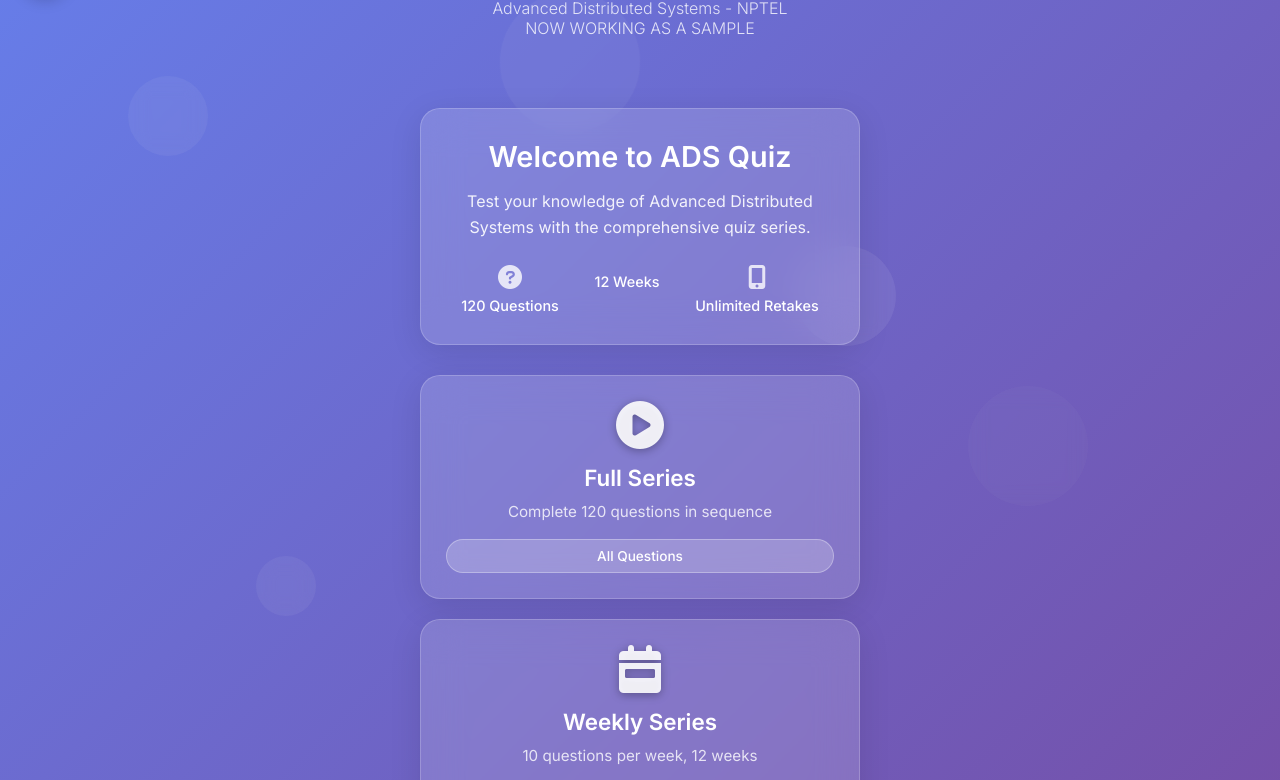
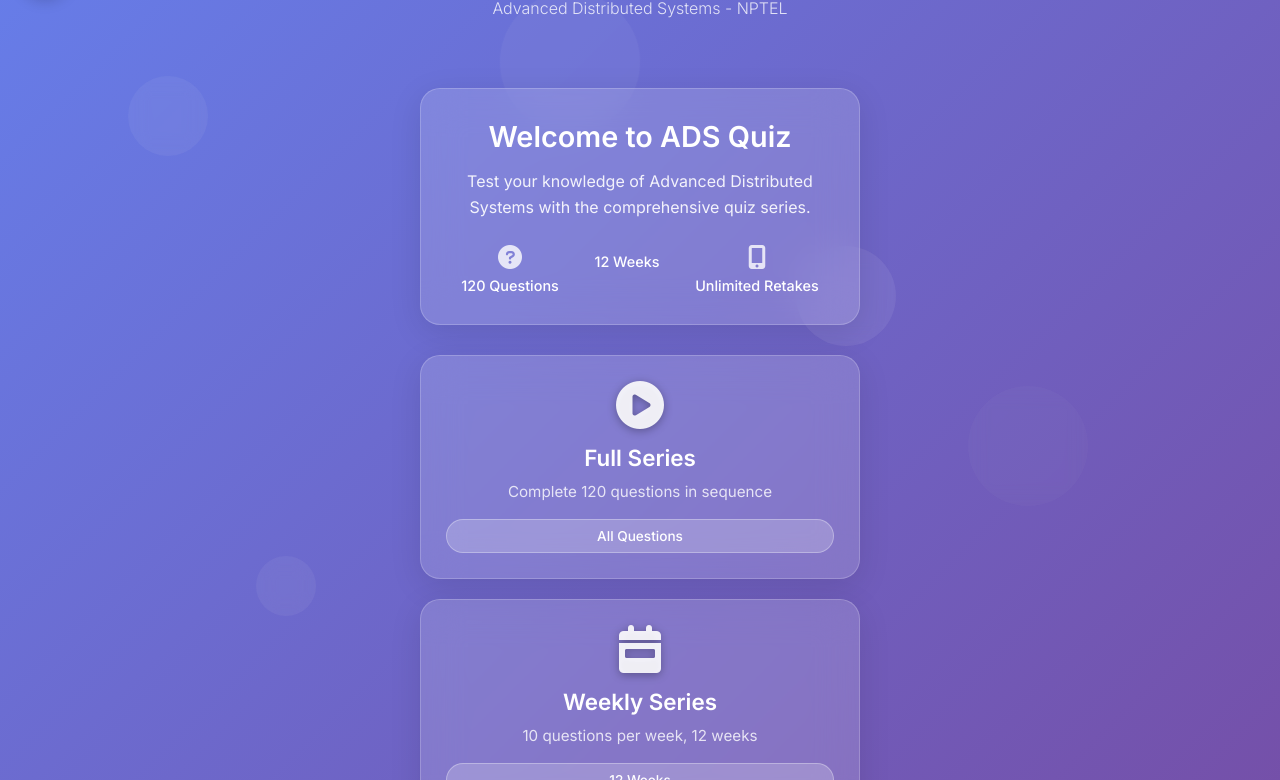
Before and after one commit to afnash/nptel_test, a plain HTML site: page index.html in a window 1280 px wide. Shown: the part 74-854 px from the top of the page. Drawn offline with Linux system fonts and the light colour scheme.

Commit message:
home updated

```diff
--- a/index.html
+++ b/index.html
@@ -34,7 +34,6 @@
                 <h1>ADS Quiz</h1>
             </div>
             <p class="subtitle">Advanced Distributed Systems - NPTEL</p>
-            <p class="subtitle">NOW WORKING AS A SAMPLE</p>
         </header>
 
         <!-- Home Screen -->
```
